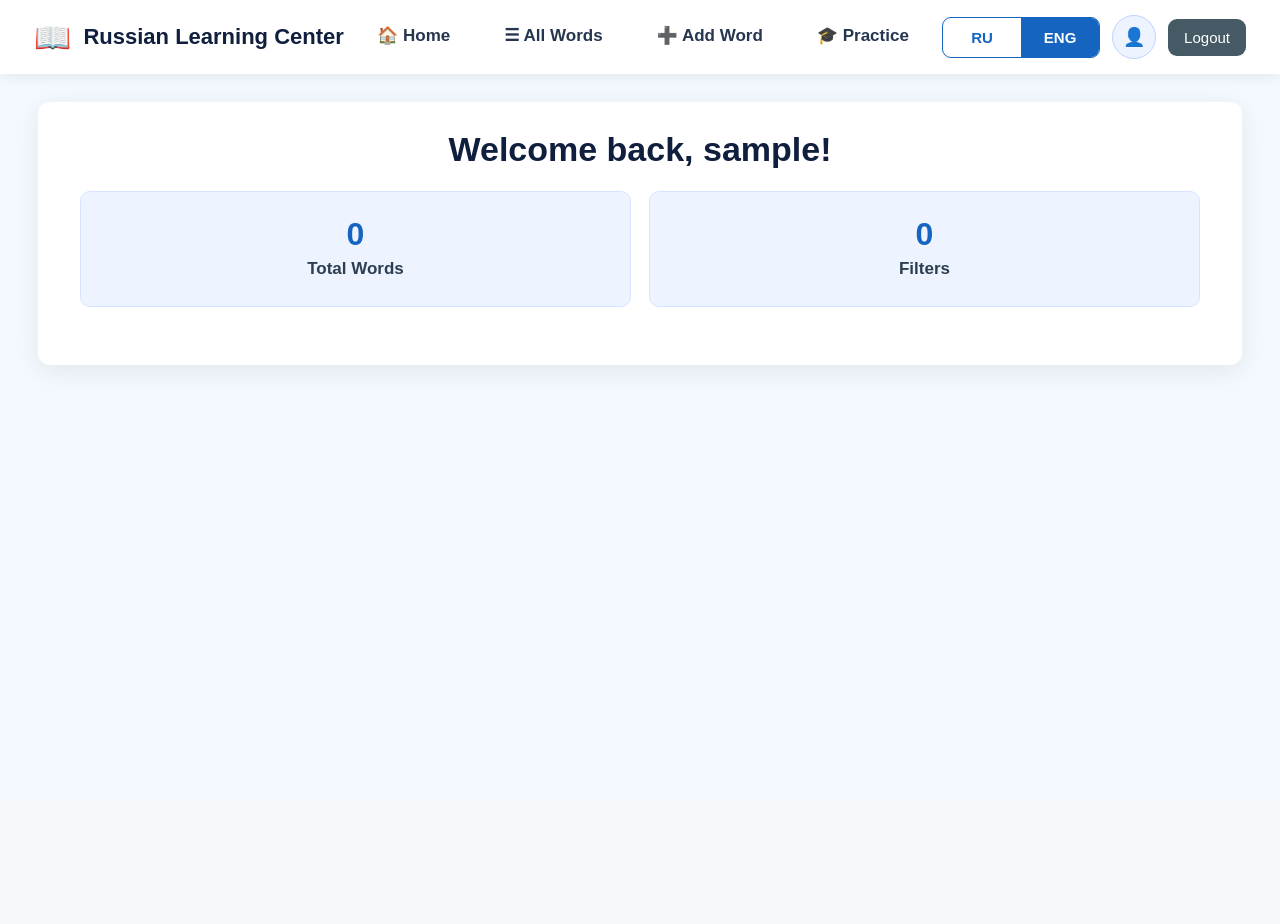
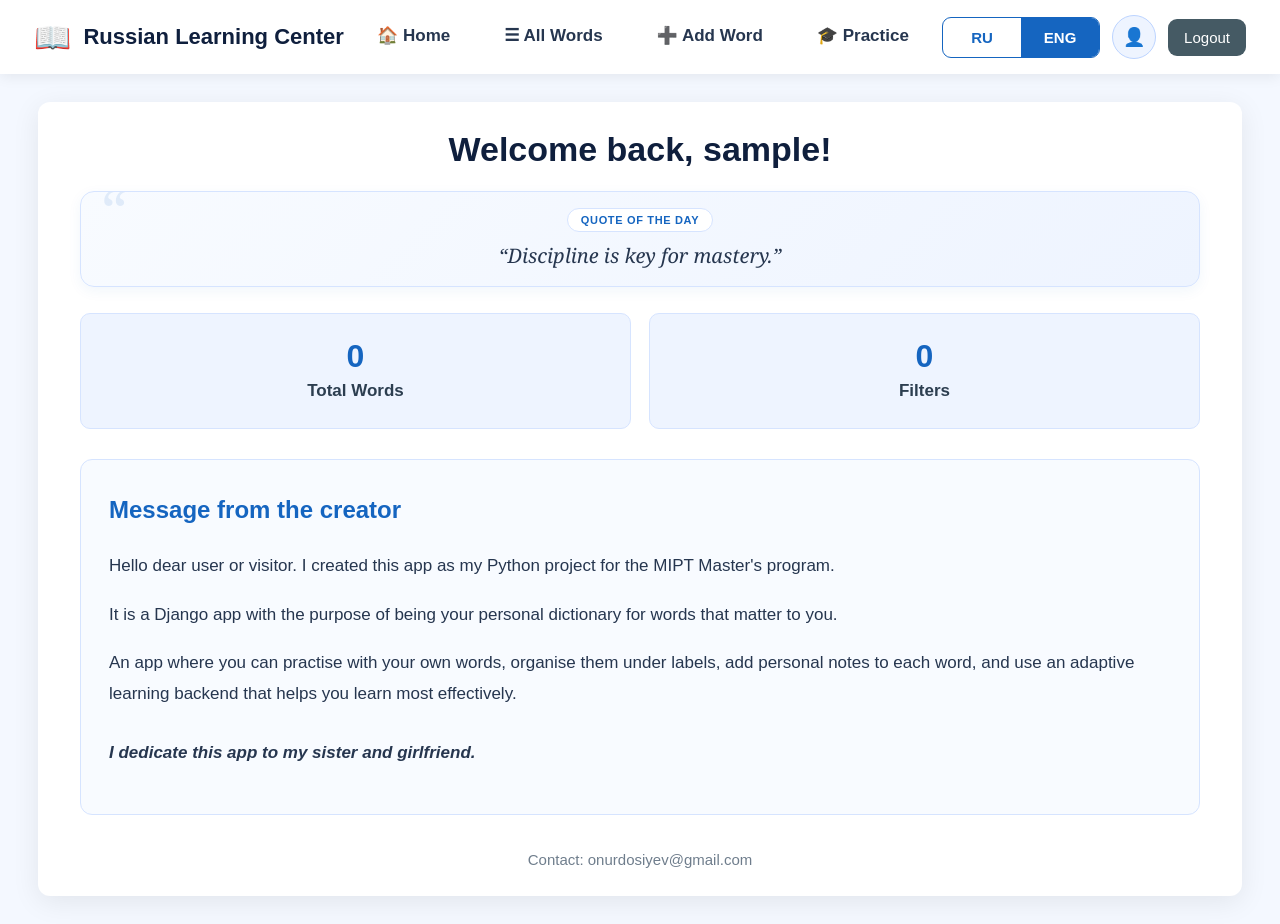
Before and after one commit to onurdosi/RussianLearningCenter, a Django app: page / in a window 1280 px wide. Before the commit the page ends 371 px from the top, so only its background shows below. Run offline with Django 5.2, Linux system fonts and the light colour scheme; the visitor is signed in with stand-in values (Sample User, id 1); data that the repository does not hold is empty.

Commit message:
Improve homepage design and adaptive review scheduling

```diff
--- a/vocab/models.py
+++ b/vocab/models.py
@@ -40,8 +40,12 @@ class Word(models.Model):
     practice_seen_count = models.PositiveIntegerField(default=0)
     practice_correct_count = models.PositiveIntegerField(default=0)
     practice_wrong_count = models.PositiveIntegerField(default=0)
+
     last_practiced_at = models.DateTimeField(null=True, blank=True)
     last_wrong_at = models.DateTimeField(null=True, blank=True)
 
+    next_review_at = models.DateTimeField(null=True, blank=True)
+    review_interval_days = models.PositiveIntegerField(default=0)
+
     def __str__(self):
         return self.russian_word
--- a/vocab/services/statistics_service.py
+++ b/vocab/services/statistics_service.py
@@ -18,4 +18,6 @@ def reset_user_statistics(user):
         practice_wrong_count=0,
         last_practiced_at=None,
         last_wrong_at=None,
+        next_review_at=None,
+        review_interval_days=0,
     )
--- a/vocab/static/css/style.css
+++ b/vocab/static/css/style.css
@@ -561,3 +561,87 @@ details[open] .filter-arrow {
     color: #0d47a1 !important;
     text-decoration: none !important;
 }
+
+.creator-message-box {
+    background-color: #f8fbff;
+    border: 1px solid #d6e4ff;
+    border-radius: 12px;
+    padding: 28px;
+    margin-bottom: 34px;
+    line-height: 1.8;
+}
+
+.creator-message-box h2 {
+    margin-top: 0;
+    margin-bottom: 20px;
+    color: #1565c0;
+}
+
+.creator-message-box p {
+    margin-bottom: 18px;
+    font-size: 17px;
+    color: #26364f;
+}
+
+.dedication-line {
+    margin-top: 28px;
+    font-style: italic;
+    font-weight: bold;
+    color: #455a64;
+}
+
+.quote-box {
+    margin-top: 18px;
+    margin-bottom: 26px;
+    background: linear-gradient(135deg, #f8fbff 0%, #eef4ff 100%);
+    border: 1px solid #d6e4ff;
+    border-radius: 14px;
+    padding: 16px 24px;
+    text-align: center;
+    box-shadow: 0 4px 14px rgba(21, 101, 192, 0.06);
+    position: relative;
+    overflow: hidden;
+}
+
+.quote-box::before {
+    content: "“";
+    position: absolute;
+    top: -12px;
+    left: 20px;
+    font-size: 58px;
+    font-family: Georgia, serif;
+    color: rgba(21, 101, 192, 0.10);
+    line-height: 1;
+}
+
+.quote-title {
+    display: inline-block;
+    margin-bottom: 10px;
+    padding: 5px 13px;
+    border-radius: 999px;
+    background-color: white;
+    border: 1px solid #d6e4ff;
+    color: #1565c0;
+    font-size: 11px;
+    font-weight: bold;
+    letter-spacing: 0.06em;
+    text-transform: uppercase;
+}
+
+.quote-text {
+    max-width: 760px;
+    margin: 0 auto;
+    font-family: Georgia, "Times New Roman", serif;
+    font-size: 20px;
+    font-style: italic;
+    color: #26364f;
+    line-height: 1.4;
+}
+
+.creator-contact {
+    margin-top: 36px;
+    text-align: center;
+    font-size: 15px;
+    color: #607080;
+    opacity: 0.9;
+}
--- a/vocab/templates/pages/home.html
+++ b/vocab/templates/pages/home.html
@@ -7,6 +7,22 @@
     {% else %}
         <h1>Welcome back, {{ request.user.username }}!</h1>
     {% endif %}
+
+    <div class="quote-box">
+
+        <div class="quote-title">
+            {% if language == 'ru' %}
+                Цитата дня
+            {% else %}
+                Quote of the Day
+            {% endif %}
+        </div>
+
+        <div class="quote-text">
+            “Discipline is key for mastery.”
+        </div>
+
+    </div>
 
     <div class="stats-grid">
 
@@ -200,6 +216,69 @@
 
     </div>
 
+    <div class="creator-message-box">
+
+        <h2>
+            {% if language == 'ru' %}
+                Сообщение от создателя
+            {% else %}
+                Message from the creator
+            {% endif %}
+        </h2>
+
+        <p>
+            {% if language == 'ru' %}
+                Здравствуйте, дорогой пользователь или посетитель.
+                Я создал это приложение как свой Python-проект
+                для магистерской программы МФТИ.
+            {% else %}
+                Hello dear user or visitor.
+                I created this app as my Python project
+                for the MIPT Master's program.
+            {% endif %}
+        </p>
+
+        <p>
+            {% if language == 'ru' %}
+                Это Django-приложение, целью которого является
+                стать вашим личным словарём для слов,
+                которые действительно важны именно для вас.
+            {% else %}
+                It is a Django app with the purpose of being
+                your personal dictionary for words that matter to you.
+            {% endif %}
+        </p>
+
+        <p>
+            {% if language == 'ru' %}
+                Здесь вы можете практиковаться со своими словами,
+                организовывать их по фильтрам,
+                добавлять личные заметки,
+                а также использовать адаптивную систему обучения,
+                которая помогает наиболее эффективно изучать лексику.
+            {% else %}
+                An app where you can practise with your own words,
+                organise them under labels,
+                add personal notes to each word,
+                and use an adaptive learning backend
+                that helps you learn most effectively.
+            {% endif %}
+        </p>
+
+        <p class="dedication-line">
+            {% if language == 'ru' %}
+                Посвящается моей сестре и моей девушке.
+            {% else %}
+                I dedicate this app to my sister and girlfriend.
+            {% endif %}
+        </p>
+
+    </div>
+
+    <div class="creator-contact">
+        Contact: onurdosiyev@gmail.com
+    </div>
+
     <script>
         function toggleStatBox(event, id) {
             const box = document.getElementById(id);
```
Also changed, not shown: vocab/services/practice_service.py (+70 -9 lines), vocab/views/practice_views.py (+8 -11 lines), vocab/migrations/0008_word_review_schedule.py (added).
